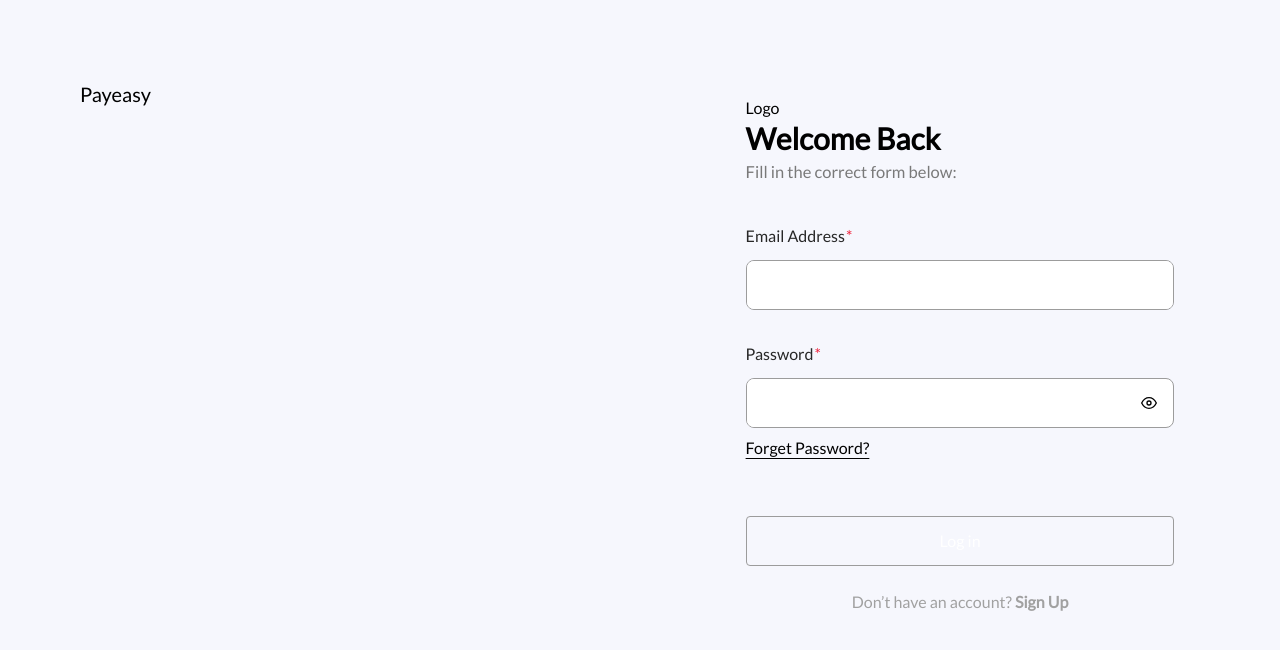
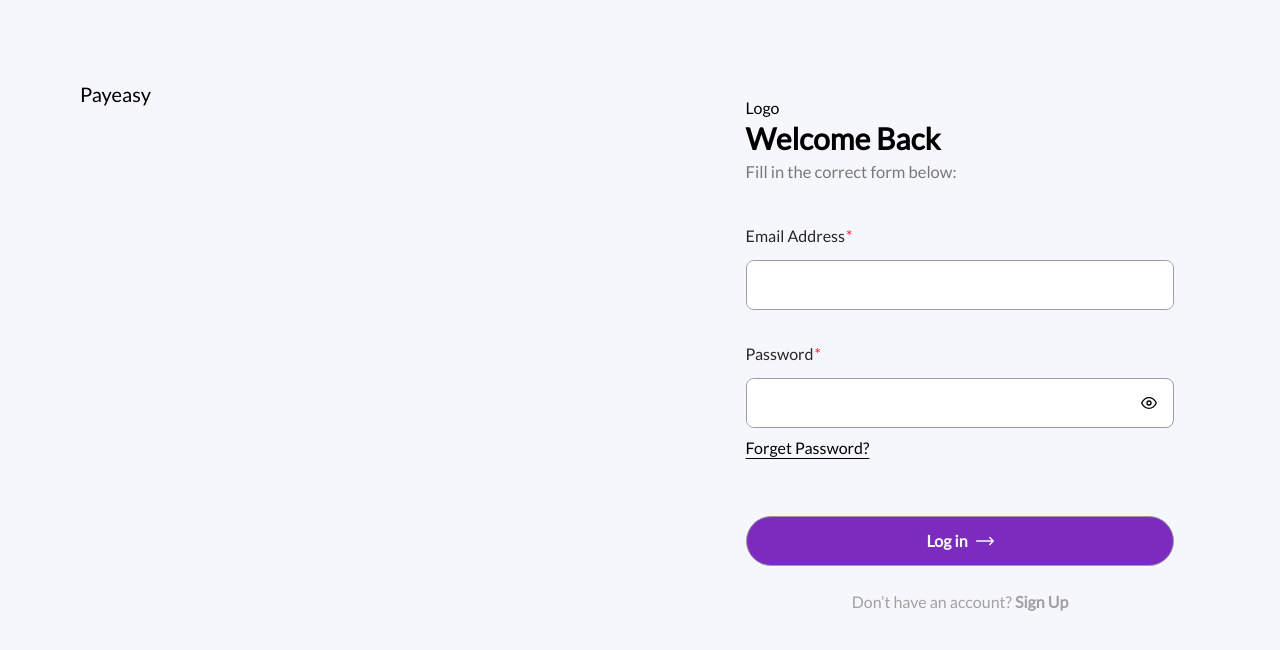
Before and after one commit to payeasy123/Store-Dashboard, a Next.js app: page /auth/login in a window 1280 px wide. Shown: the top 650 px of the page. Built offline with nearby package versions, Linux system fonts and the light colour scheme; no server answers.

Commit message:
chore: refactor btn component

```diff
--- a/app/auth/login/page.tsx
+++ b/app/auth/login/page.tsx
@@ -5,6 +5,7 @@ import { AuthHeader, SubHeader } from "@/components/custom-ui/auth";
 import { Input } from "@/components/custom-ui/form";
 import Link from "next/link";
 import { useLogin } from "./useLogin";
+import { ArrowRightIcon } from "@/public/icons";
 
 const Login = () => {
     const { loginForm, onSubmit, logging_in, passwordIcon, passwordVisible } = useLogin();
@@ -54,7 +55,7 @@ const Login = () => {
                     </Link>
                 </div>
 
-                <Button variant="contained" label="Log in" className="w-full" type="submit" loading={logging_in} />
+                <Button variant="contained" label="Log in" className="w-full" type="submit" loading={logging_in} rightIcon={<ArrowRightIcon />} />
 
                 <div className="mt-3">
                     <span className="mt-3 inline-block w-full text-center text-sm font-medium text-[#A1A1A1] md:text-base">
--- a/components/custom-ui/button.tsx
+++ b/components/custom-ui/button.tsx
@@ -9,6 +9,8 @@ type OptionalProps = {
 type IButtonProps = {
     label: string | React.ReactNode;
     variant: "outlined" | "contained" | "text";
+    rightIcon?: string | React.ReactNode;
+    leftIcon?: string | React.ReactNode;
 } & Partial<OptionalProps> &
     React.ButtonHTMLAttributes<HTMLButtonElement>;
 
@@ -23,6 +25,8 @@ export const Button: React.FC<IButtonProps> = (props) => {
         style,
         className,
         spanClassName,
+        rightIcon,
+        leftIcon,
         ...others
     } = props;
 
@@ -32,17 +36,19 @@ export const Button: React.FC<IButtonProps> = (props) => {
             onClick={onClick}
             disabled={disabled || loading}
             style={style}
-            className={`border-secondary group relative inline-block cursor-pointer  rounded-[4px] border px-6 py-2 text-center align-middle text-sm font-medium outline-none transition-all duration-300 ease-in-out md:py-3 md:text-base
+            className={`border-secondary group relative inline-block cursor-pointer rounded-full border px-6 py-3 text-center align-middle text-heading-5 font-semibold outline-none transition-all duration-300 ease-in-out md:py-3 md:text-base
       ${buttonConfig[variant]} disabled:pointer-events-none ${loading ? "!bg-secondary-light !text-secondary" : ""} ${className}`}
             {...others}
         >
-            <span className={`flex items-center justify-center gap-4 space-x-3 ${spanClassName}`}>
+            <span className={`flex items-center justify-center gap-2 space-x-3 ${spanClassName}`}>
+                {leftIcon}
                 {label}
-                {loading && (
+                {/* {loading && (
                     <>
                         <Spinner />
                     </>
-                )}
+                )} */}
+                {rightIcon}
             </span>
         </button>
     );
@@ -52,5 +58,5 @@ const buttonConfig = {
     outlined: "bg-transparent text-secondary hover:bg-secondary hover:text-white disabled:opacity-[40%]",
     text: "border-none bg-transparent text-secondary disabled:text-opacity-50",
     contained:
-        "bg-secondary text-white hover:text-secondary hover:bg-white hover:shadow-md disabled:bg-opacity-20 disabled:text-opacity-50 disabled:border-none",
+        "bg-primary-500 text-neutral-50 hover:text-neutral-50 hover:bg-primary-300 disabled:bg-opacity-20 disabled:text-opacity-50 disabled:border-none",
 };
--- /dev/null
+++ b/public/icons/ArrowRightIcon.tsx
@@ -0,0 +1,16 @@
+type IIconProps = {
+    baseColor?: string;
+  } & React.SVGProps<SVGSVGElement>;
+
+  export const ArrowRightIcon = (props: IIconProps) => {
+    const { baseColor } = props;
+
+    return (
+      <svg
+        width="18" height="10" viewBox="0 0 18 10" fill="none" xmlns="http://www.w3.org/2000/svg"
+        {...props}
+      >
+        <path d="M13.8125 1.5625L17.25 5M17.25 5L13.8125 8.4375M17.25 5H0.75" stroke={baseColor ?? "#F7F7F7"} stroke-width="1.5" stroke-linecap="round" stroke-linejoin="round"/>
+      </svg>
+    );
+  };
--- a/public/icons/index.ts
+++ b/public/icons/index.ts
@@ -1 +1,2 @@
 export * from "./DashboardIcon";
+export * from './ArrowRightIcon';
```
